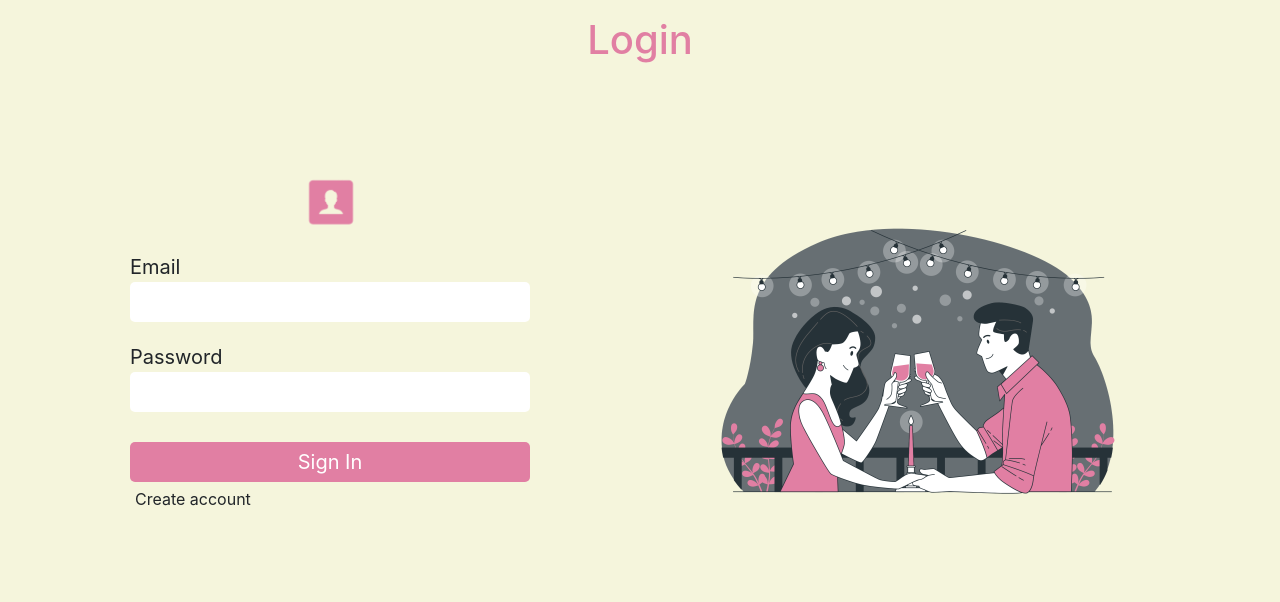
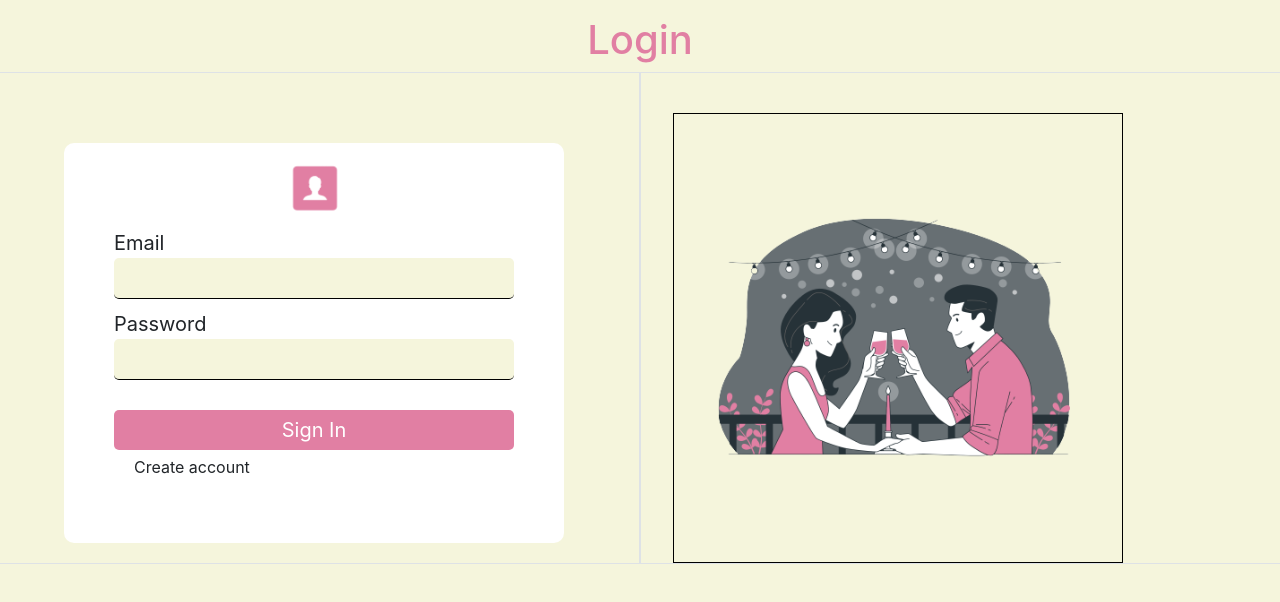
Before and after one commit to sakshi-rah/in-and-gain, a React (Create React App) app in the folder client/: page /login in a window 1280 px wide. Shown: the top 602 px of the page. Built offline with nearby package versions, Linux system fonts and the light colour scheme.

Commit message:
modify css login page

```diff
--- a/client/public/index.html
+++ b/client/public/index.html
@@ -16,7 +16,7 @@
     -->
     <link rel="manifest" href="%PUBLIC_URL%/manifest.json" />
 
-    <title>React App</title>
+    <title>Sweet Hub</title>
     <link href="https://cdn.jsdelivr.net/npm/bootstrap@5.2.3/dist/css/bootstrap.min.css" rel="stylesheet" integrity="sha384-rbsA2VBKQhggwzxH7pPCaAqO46MgnOM80zW1RWuH61DGLwZJEdK2Kadq2F9CUG65" crossorigin="anonymous">
   </head>
   <body>
--- /dev/null
+++ b/client/src/components/FoodItemCard/FoodItemCard.css
@@ -0,0 +1,55 @@
+.food-item-card{
+    margin: 5px;
+    padding: 5px;
+    border: 1px solid #ccc;
+    width: 300px;
+    border-radius: 5px;
+    box-shadow: 0 0 3px #808080;
+  }
+
+  .food-item-card-header-img{
+      width: 200px;
+      height: 200px;
+      object-fit: cover;
+      margin: 5px;
+      display: block;
+      margin-left: auto;
+      margin-right: auto;
+  }
+
+  .btn-add-to-list{
+    display: block;
+    margin-left: auto;
+    margin-right: auto;
+    color: white;
+    background-color: #5f259f;
+    font-size: 20px;
+    padding: 5px;
+    width: 180px;
+    border-radius: 25px;
+    margin-top: 15px;
+  }
+
+  .qnt-btn{
+    display: flex;
+    align-items: center;
+    justify-content: center;
+    font-size: 40px;
+    background-color: #5f259f;
+    height: 40px;
+    width: 40px;
+    color: white;
+    border-radius: 50%;
+    cursor: pointer;
+    padding: 5px;
+  }
+
+  .qnt-text{
+    font-size: 40px;
+  }
+
+  .quantity-btn-container{
+    display: flex;
+    justify-content: space-around;
+    align-items: center;
+  }
--- /dev/null
+++ b/client/src/components/FoodItemCard/FoodItemCard.js
@@ -0,0 +1,54 @@
+import React,{useState} from 'react'
+import swal from 'sweetalert'
+import "./FoodItemCard.css"
+
+function FoodItemCard(imgUrl, price, description, title, category) {
+    const [quantity, setQuantity] = useState(1)
+
+    async function addToList(){
+     const listObject = {
+       name: title,
+       price: price,
+       quantity: quantity
+     }
+
+     const existingList = JSON.parse(localStorage.getItem('list')) || []
+
+     existingList.push(listObject)
+
+     localStorage.setItem('list', JSON.stringify(existingList))
+
+     await swal({
+        title: "Added to List",
+        icon: "success",
+     })
+     window.location.reload()
+    }
+
+    return (
+        <div>
+            <div className='food-item-card'>
+                <div>
+                    <img src={imgUrl} alt='' />
+                </div>
+                <h3>{title}</h3>
+                <p>{description || title}</p>
+                <p>{price}/- Only</p>
+                <span>{category}</span>
+
+                <div className='quantity-btn-container'>
+                    <span className='qnt-btn' onClick={(e) => { setQuantity(quantity - 1) }}>-</span>
+                    <span className='qnt-text'>{quantity}</span>
+                    <span className='qnt-btn' onClick={(e) => { setQuantity(quantity + 1) }}>+</span>
+                </div>
+
+                <div>
+                    <button type="button" className='btn-add-to-list' onClick={addToList}>Add To List</button>
+                </div>
+            </div>
+
+        </div>
+    )
+}
+
+export default FoodItemCard
--- a/client/src/views/Home/Home.js
+++ b/client/src/views/Home/Home.js
@@ -1,41 +1,38 @@
 import React, { useState, useEffect } from 'react'
 import axios from 'axios';
 import "./Home.css"
+import FoodItemCard from '../../components/FoodItemCard/FoodItemCard';
 import { currentUser } from '../../util/currentUser';
 
 function Home() {
- const [searchText , setSearchText]= useState('')
- const [currentFoodItems, setCurrentFoodItems] = useState([])
+  const [searchText, setSearchText] = useState('')
+  const [currentFoodItems, setAllFoodItems] = useState([])
 
- async function fetchAllItems(){
+  async function fetchAllItems() {
     console.log('fetching all items')
     const response = await axios.get('/allFodItems')
     console.log(response.data.data)
-  setCurrentFoodItems(response.data.data)
+    setAllFoodItems(response.data.data)
   }
- async function fetchSpecificItems(){
+  async function fetchSpecificItems() {
     console.log('fetching specific items')
     const response = await axios.get(`/foodItemByTitle?title=${searchText}`)
     console.log(response.data.data)
-  setCurrentFoodItems(response.data.data)
+    setAllFoodItems(response.data.data)
   }
- useEffect(()=>{
-   if(searchText.length>3){
+  useEffect(() => {
+    if (searchText.length > 0) {
       fetchSpecificItems()
     }
-   else{
+    else {
       fetchAllItems()
     }
- },[setSearchText])
+  }, [searchText])
 
   function logOut() {
     localStorage.removeItem('currentUser');
-    window.location.href = "/Login"
+    window.location.href = "/login"
 
-  }
-
-  if (!currentUser) {
-    window.location.href = "/Login"
   }
 
   return (
@@ -44,15 +41,24 @@ function Home() {
       <h2>{currentUser?.name}</h2>
       <div className='text-center'>
         <input type='search' placeholder='Search' className='btn-search'
-        value={searchText} onChange={(e)=>setSearchText(e.target.value)}/>
+          value={searchText} onChange={(e) => setSearchText(e.target.value)} />
       </div>
 
-     <div className=''>
+      <div className='food-items-result'>
+        <div className='row'>
+          {
+            currentFoodItems?.map((foodItem, index) => {
+              return (<FoodItemCard description={foodItem.description} category={foodItem.category} title={foodItem.title}
+                price={foodItem.price} imgUrl={foodItem.imgUrl}  key={index}/>)
+            })
+          }
 
+        </div>
       </div>
 
 
-      <button type='button' className='btn btn-info' onClick={logOut}>Logout</button>
+      <button type='button' className='btn btn-info'
+      onClick={logOut}>Logout</button>
 
     </div>
   )
--- a/client/src/views/Login/Login.css
+++ b/client/src/views/Login/Login.css
@@ -1,52 +1,62 @@
 /*left side container css */
 
-.signup-heading{
+.signup-heading {
     color: #E17FA3;
 }
 
-.signup-heading:hover{
+.signup-heading:hover {
     color: #0066ff;
 }
-.login-form-container {
-    margin-top: 100px;
-    margin-left: 80px;
+
+.first-login-container {
     width: 500px;
-    height: 500px;
+    height: 400px;
+    margin-top: 70px;
+    margin-left: auto;
+    margin-right: auto;
+    padding: 15px;
+    background-color: #fff;
+    border-radius: 10px;
 }
-.first-login-container{
-    display: block;
-}
-.profile-pic-container{
-   text-align: center;
-   margin-left: 2px;
+
+.profile-pic-container {
+    text-align: center;
+    margin-left: 2px;
     cursor: pointer;
 }
-.profile-pic{
+
+.profile-pic {
     width: 60px;
 
 }
+
 .login-form-input {
     width: 400px;
     border: none;
     border-radius: 5px;
     cursor: pointer;
-    background-color: #fff;
+    background-color: beige;
     padding: 5px;
+    border-bottom: 1px solid black;
 }
-.login-form-input:hover{
-    box-shadow: 0 0 4px 0.5px  #0066ff;
+
+.login-form-input:hover {
+    box-shadow: 0 0 4px 0.5px #0066ff;
 }
 
 .login-form-item {
-    margin-top: 20px;
-    margin-left: 50px;
+    margin-top: 10px;
+    margin-left: 35px;
+    margin-right: 30px;
     font-size: 20px;
 }
 
 .signin-btn {
     width: 400px;
     height: 40px;
-    margin-left: 50px;
+    display: block;
+    margin-left: auto;
+    margin-right: auto;
     margin-top: 30px;
     border: none;
     border-radius: 5px;
@@ -54,23 +64,26 @@
     color: white;
     font-size: 20px;
 }
-.signin-btn:hover{
-   color: #0066ff;
+
+.signin-btn:hover {
+    color: #0066ff;
 }
-.para-login{
+
+.para-login {
     margin-top: 5px;
     margin-left: 55px;
 }
 
 /*right side container css */
-.login-right-container{
+.login-right-container {
     margin-top: 0;
 }
+
 .login-right-image {
-    width: 500px;
-    height: 500px;
+    width: 450px;
+    height: 450px;
     margin-top: 40px;
     margin-left: 20px;
-
+    border: 1px solid black;
 
 }
--- a/client/src/views/Login/Login.js
+++ b/client/src/views/Login/Login.js
@@ -51,10 +51,10 @@ function Login() {
         <div>
             <h1 className='text-center mt-3 signup-heading'>Login</h1>
             <div className='row'>
-                <div class='col-md-6'>
-                    <div className='login-form-container '>
+                <div class='col-md-6 col border'>
+
                         <form>
-                            <div className='first-login-container'>
+                            <div className='first-login-container '>
                                 <div className='profile-pic-container'>
                                     <img src={profilePic} className='profile-pic' />
                                 </div>
@@ -65,7 +65,7 @@ function Login() {
                                 </div>
 
                                 <div className='login-form-item'>
-                                    <label htmlFor='password'>Password </label>
+                                    <label htmlFor='password'>Password </label> {<br></br>}
                                     <input type="password" id='password' className='login-form-input' value={password} onChange={(e) => setPassword(e.target.value)} />
                                 </div>
 
@@ -77,10 +77,9 @@ function Login() {
                             </div>
                         </form>
 
-                    </div>
                 </div>
 
-                <div class='col-md-6'>
+                <div class='col-md-6 border'>
                     <div className='login-right-container'>
                         <img src={signinImg} alt='' className="login-right-image" />
                     </div>
```
Also changed, not shown: client/src/Images/login-page-pic.png. Lines whose indentation alone changed are shown as unchanged.
